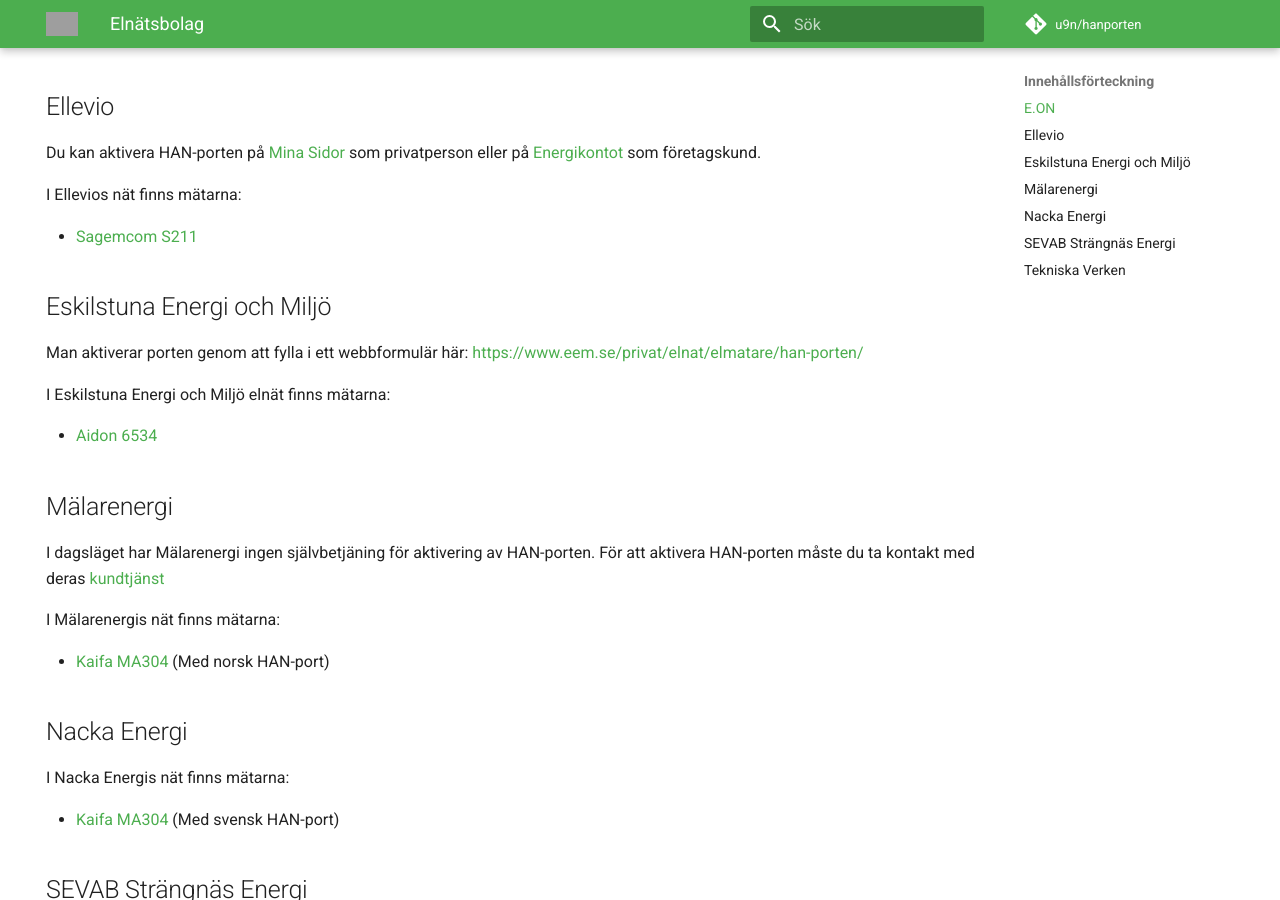
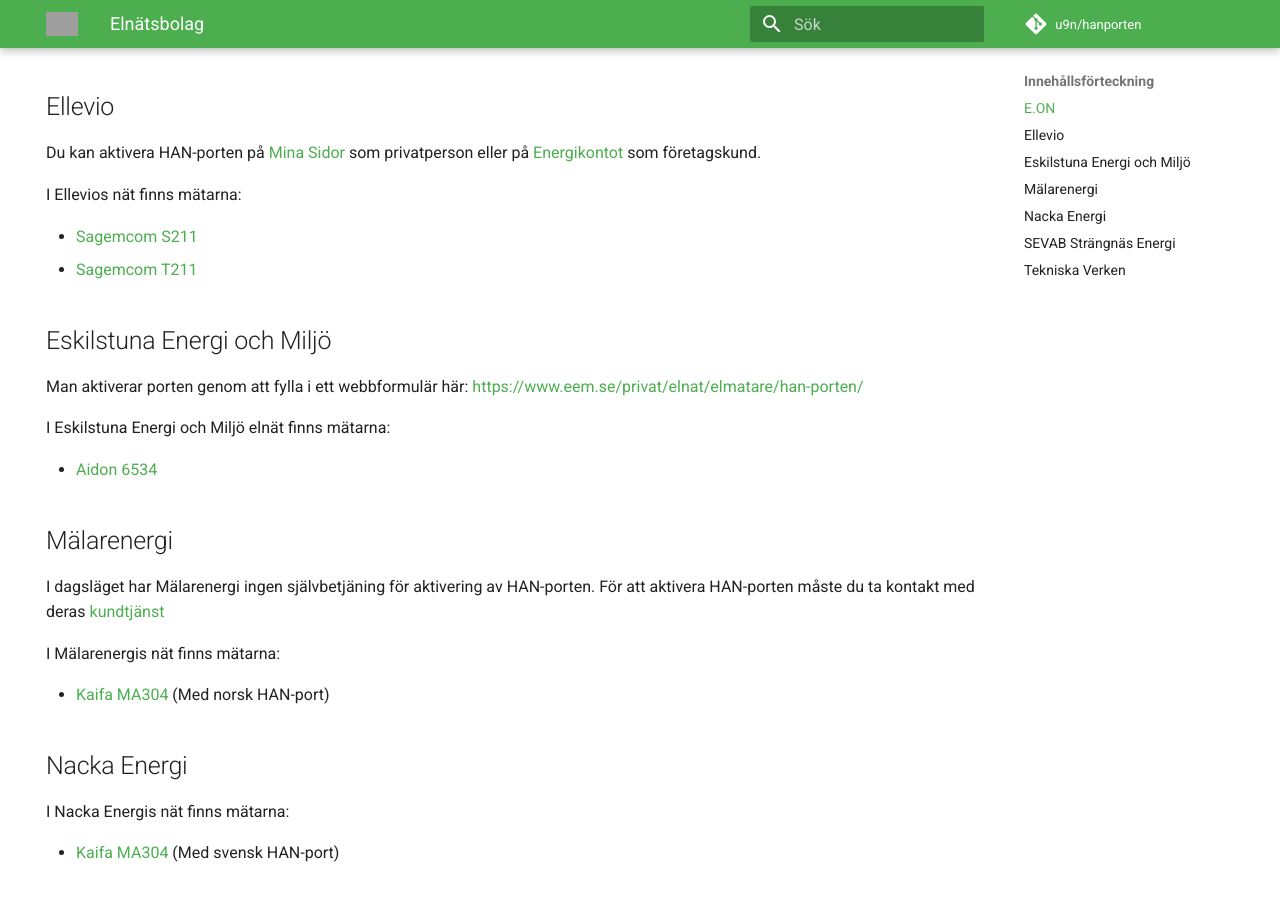
Before and after one commit to u9n/hanporten, an MkDocs documentation site: the page built from docs/natbolag.md, in a window 1280 px wide and 900 px high, scrolled down 442 px. Built offline with MkDocs 1.6.1 and Material for MkDocs 9.7.7, drawn with Linux system fonts in a browser that asks for light colours; comment, search, counter and statistics services are not loaded; grey boxes are pictures that could not be loaded.

Commit message:
Ellevio har Sagemcom T211

```diff
--- a/docs/natbolag.md
+++ b/docs/natbolag.md
@@ -24,6 +24,7 @@
 I Ellevios nät finns mätarna:
 
 * [Sagemcom S211](matare.md#sagemcom-s211)
+* [Sagemcom T211](matare.md#sagemcom-t211)
 
 
 ## Eskilstuna Energi och Miljö
```
